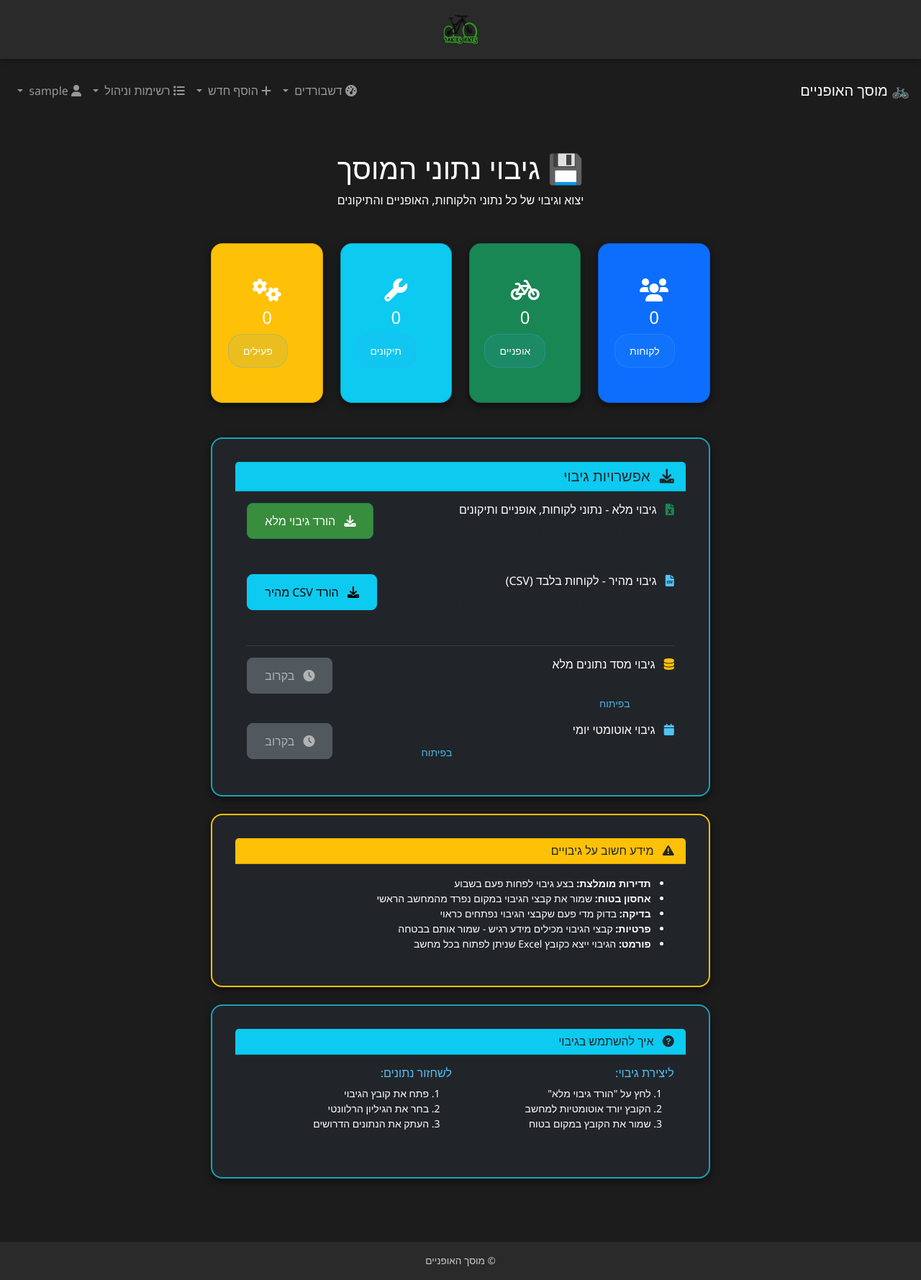
After one commit to Amikashkash/bike_garage, a Django app: page /backup/ in a window 1280 px wide. The commit adds this page. Shown: the whole page at 72% size. Run offline with Django 5.2, Linux system fonts and the light colour scheme; the visitor is signed in with stand-in values (Sample User, id 1); data that the repository does not hold is empty.

Commit message:
backup option

```diff
--- /dev/null
+++ b/workshop/templates/workshop/backup_menu.html
@@ -0,0 +1,223 @@
+{% extends 'workshop/base.html' %}
+
+{% block title %}גיבוי נתונים{% endblock %}
+
+{% block content %}
+<div class="text-center mt-4 mb-5">
+    <h1 class="text-white">💾 גיבוי נתוני המוסך</h1>
+    <p class="text-white">יצוא וגיבוי של כל נתוני הלקוחות, האופניים והתיקונים</p>
+</div>
+
+<div class="row">
+    <div class="col-md-8 mx-auto">
+        <!-- סטטיסטיקות כלליות -->
+        <div class="row mb-4">
+            <div class="col-md-3">
+                <div class="card bg-primary text-white text-center">
+                    <div class="card-body">
+                        <i class="fas fa-users fa-2x mb-2"></i>
+                        <h4>{{ customers_count }}</h4>
+                        <small>לקוחות</small>
+                    </div>
+                </div>
+            </div>
+            <div class="col-md-3">
+                <div class="card bg-success text-white text-center">
+                    <div class="card-body">
+                        <i class="fas fa-bicycle fa-2x mb-2"></i>
+                        <h4>{{ bikes_count }}</h4>
+                        <small>אופניים</small>
+                    </div>
+                </div>
+            </div>
+            <div class="col-md-3">
+                <div class="card bg-info text-white text-center">
+                    <div class="card-body">
+                        <i class="fas fa-wrench fa-2x mb-2"></i>
+                        <h4>{{ repairs_count }}</h4>
+                        <small>תיקונים</small>
+                    </div>
+                </div>
+            </div>
+            <div class="col-md-3">
+                <div class="card bg-warning text-white text-center">
+                    <div class="card-body">
+                        <i class="fas fa-cogs fa-2x mb-2"></i>
+                        <h4>{{ active_repairs }}</h4>
+                        <small>פעילים</small>
+                    </div>
+                </div>
+            </div>
+        </div>
+
+        <!-- אפשרויות גיבוי -->
+        <div class="card bg-dark border-info mb-4">
+            <div class="card-header bg-info text-dark">
+                <h5 class="mb-0">
+                    <i class="fas fa-download me-2"></i>
+                    אפשרויות גיבוי
+                </h5>
+            </div>
+            <div class="card-body">
+                <!-- גיבוי מלא לקוחות -->
+                <div class="row mb-4">
+                    <div class="col-md-8">
+                        <h6 class="text-white">
+                            <i class="fas fa-file-excel text-success me-2"></i>
+                            גיבוי מלא - נתוני לקוחות, אופניים ותיקונים
+                        </h6>
+                        <p class="text-muted mb-0">
+                            קובץ Excel עם 4 גיליונות: לקוחות, אופניים, תיקונים וסטטיסטיקות.
+                            כולל את כל הנתונים במערכת.
+                        </p>
+                    </div>
+                    <div class="col-md-4 text-end">
+                        <a href="{% url 'backup_customer_data' %}" class="btn btn-success btn-lg">
+                            <i class="fas fa-download me-2"></i>
+                            הורד גיבוי מלא
+                        </a>
+                    </div>
+                </div>
+
+                <!-- גיבוי CSV פשוט -->
+                <div class="row mb-4">
+                    <div class="col-md-8">
+                        <h6 class="text-white">
+                            <i class="fas fa-file-csv text-info me-2"></i>
+                            גיבוי מהיר - לקוחות בלבד (CSV)
+                        </h6>
+                        <p class="text-muted mb-0">
+                            קובץ CSV פשוט עם נתוני לקוחות בסיסיים. מתאים לייבוא לתוכנות אחרות
+                            או לעיון מהיר.
+                        </p>
+                    </div>
+                    <div class="col-md-4 text-end">
+                        <a href="{% url 'backup_customers_csv' %}" class="btn btn-info btn-lg">
+                            <i class="fas fa-download me-2"></i>
+                            הורד CSV מהיר
+                        </a>
+                    </div>
+                </div>
+
+                <!-- הפרדה -->
+                <hr class="border-secondary">
+
+                <!-- אפשרויות נוספות (לעתיד) -->
+                <div class="row mb-3">
+                    <div class="col-md-8">
+                        <h6 class="text-white">
+                            <i class="fas fa-database text-warning me-2"></i>
+                            גיבוי מסד נתונים מלא
+                        </h6>
+                        <p class="text-muted mb-0">
+                            גיבוי טכני מלא של מסד הנתונים (דורש הרשאות מנהל מערכת).
+                            <small class="text-info">בפיתוח</small>
+                        </p>
+                    </div>
+                    <div class="col-md-4 text-end">
+                        <button class="btn btn-secondary btn-lg" disabled>
+                            <i class="fas fa-clock me-2"></i>
+                            בקרוב
+                        </button>
+                    </div>
+                </div>
+
+                <div class="row">
+                    <div class="col-md-8">
+                        <h6 class="text-white">
+                            <i class="fas fa-calendar text-info me-2"></i>
+                            גיבוי אוטומטי יומי
+                        </h6>
+                        <p class="text-muted mb-0">
+                            הגדרת גיבויים אוטומטיים שיופעלו באופן קבוע.
+                            <small class="text-info">בפיתוח</small>
+                        </p>
+                    </div>
+                    <div class="col-md-4 text-end">
+                        <button class="btn btn-secondary btn-lg" disabled>
+                            <i class="fas fa-clock me-2"></i>
+                            בקרוב
+                        </button>
+                    </div>
+                </div>
+            </div>
+        </div>
+
+        <!-- מידע חשוב -->
+        <div class="card bg-dark border-warning">
+            <div class="card-header bg-warning text-dark">
+                <h6 class="mb-0">
+                    <i class="fas fa-exclamation-triangle me-2"></i>
+                    מידע חשוב על גיבויים
+                </h6>
+            </div>
+            <div class="card-body">
+                <ul class="text-white mb-0" style="font-size: 14px;">
+                    <li><strong>תדירות מומלצת:</strong> בצע גיבוי לפחות פעם בשבוע</li>
+                    <li><strong>אחסון בטוח:</strong> שמור את קבצי הגיבוי במקום נפרד מהמחשב הראשי</li>
+                    <li><strong>בדיקה:</strong> בדוק מדי פעם שקבצי הגיבוי נפתחים כראוי</li>
+                    <li><strong>פרטיות:</strong> קבצי הגיבוי מכילים מידע רגיש - שמור אותם בבטחה</li>
+                    <li><strong>פורמט:</strong> הגיבוי ייצא כקובץ Excel שניתן לפתוח בכל מחשב</li>
+                </ul>
+            </div>
+        </div>
+
+        <!-- הוראות שימוש -->
+        <div class="card bg-dark border-info mt-4">
+            <div class="card-header bg-info text-dark">
+                <h6 class="mb-0">
+                    <i class="fas fa-question-circle me-2"></i>
+                    איך להשתמש בגיבוי
+                </h6>
+            </div>
+            <div class="card-body">
+                <div class="row">
+                    <div class="col-md-6">
+                        <h6 class="text-info">ליצירת גיבוי:</h6>
+                        <ol class="text-white" style="font-size: 14px;">
+                            <li>לחץ על "הורד גיבוי מלא"</li>
+                            <li>הקובץ יורד אוטומטיות למחשב</li>
+                            <li>שמור את הקובץ במקום בטוח</li>
+                        </ol>
+                    </div>
+                    <div class="col-md-6">
+                        <h6 class="text-info">לשחזור נתונים:</h6>
+                        <ol class="text-white" style="font-size: 14px;">
+                            <li>פתח את קובץ הגיבוי</li>
+                            <li>בחר את הגיליון הרלוונטי</li>
+                            <li>העתק את הנתונים הדרושים</li>
+                        </ol>
+                    </div>
+                </div>
+            </div>
+        </div>
+    </div>
+</div>
+
+<style>
+.card {
+    transition: transform 0.2s;
+}
+
+.card:hover {
+    transform: translateY(-2px);
+}
+
+.btn-lg {
+    padding: 12px 24px;
+    font-size: 16px;
+}
+
+.card-body i.fa-2x {
+    margin-bottom: 10px;
+}
+
+.border-info {
+    border-color: #17a2b8 !important;
+}
+
+.border-warning {
+    border-color: #ffc107 !important;
+}
+</style>
+{% endblock %}
--- a/workshop/templates/workshop/base.html
+++ b/workshop/templates/workshop/base.html
@@ -164,6 +164,7 @@
                                     <li><a class="dropdown-item" href="{% url 'link_customer_user' %}"><i class="fas fa-link"></i> חיבור לקוחות</a></li>
                                     <li><a class="dropdown-item" href="{% url 'print_labels_menu' %}"><i class="fas fa-print"></i> הדפסת מדבקות</a></li>
                                     <li><hr class="dropdown-divider"></li>
+                                    <li><a class="dropdown-item" href="{% url 'backup_menu' %}"><i class="fas fa-download"></i> גיבוי נתונים</a></li>
                                     <li><a class="dropdown-item" href="/admin/"><i class="fas fa-cog"></i> ניהול מתקדם</a></li>
                                 </ul>
                             </li>
--- a/workshop/templates/workshop/print_bike_label.html
+++ b/workshop/templates/workshop/print_bike_label.html
@@ -172,7 +172,7 @@
 
             <div class="info-row">
                 <span class="label-field">אופניים:</span>
-                <span class="field-value">{{ repair_job.bike.make }} {{ repair_job.bike.model|default:"" }}</span>
+                <span class="field-value">{{ repair_job.bike.brand }} {{ repair_job.bike.model|default:"" }}</span>
             </div>
 
             {% if repair_job.bike.color %}
--- a/workshop/templates/workshop/print_labels_menu.html
+++ b/workshop/templates/workshop/print_labels_menu.html
@@ -58,7 +58,7 @@
                                 <div class="info-row mb-2">
                                     <small class="text-muted">
                                         <i class="fas fa-bicycle me-1"></i>
-                                        <strong>אופניים:</strong> {{ repair.bike.make }} {{ repair.bike.model|default:"" }}
+                                        <strong>אופניים:</strong> {{ repair.bike.brand }} {{ repair.bike.model|default:"" }}
                                         {% if repair.bike.color %} - {{ repair.bike.color }}{% endif %}
                                     </small>
                                 </div>
--- a/workshop/urls.py
+++ b/workshop/urls.py
@@ -41,6 +41,11 @@ urlpatterns = [
     path('repair/<int:repair_id>/print-label/', views.print_bike_label, name='print_bike_label'),
     path('print-labels/', views.print_labels_menu, name='print_labels_menu'),
 
+    # Backup system
+    path('backup/', views.backup_menu, name='backup_menu'),
+    path('backup/customers/', views.backup_customer_data, name='backup_customer_data'),
+    path('backup/customers-csv/', views.backup_customers_csv, name='backup_customers_csv'),
+
     # Customer approval
     path('repair/<int:repair_id>/approve/', views.customer_approval, name='customer_approval'),
 
--- a/workshop/views.py
+++ b/workshop/views.py
@@ -1436,3 +1436,230 @@ def print_labels_menu(request):
         'repairs_by_status': repairs_by_status,
         'total_repairs': active_repairs.count(),
     })
+
+
+@login_required
+@manager_required
+def backup_customer_data(request):
+    """גיבוי נתוני לקוחות - יצוא לקובץ Excel"""
+    import openpyxl
+    from openpyxl.utils import get_column_letter
+    from openpyxl.styles import Font, PatternFill, Alignment
+    from django.http import HttpResponse
+    from datetime import datetime
+    import io
+
+    # יצירת workbook חדש
+    wb = openpyxl.Workbook()
+
+    # גיליון לקוחות
+    ws_customers = wb.active
+    ws_customers.title = "לקוחות"
+
+    # כותרות עבור גיליון לקוחות
+    customer_headers = [
+        'מספר לקוח', 'שם', 'טלפון', 'אימייל',
+        'תאריך הרשמה', 'משתמש מקושר', 'הערות'
+    ]
+
+    # הוספת כותרות
+    for col, header in enumerate(customer_headers, 1):
+        cell = ws_customers.cell(row=1, column=col, value=header)
+        cell.font = Font(bold=True)
+        cell.fill = PatternFill(start_color="366092", end_color="366092", fill_type="solid")
+        cell.font = Font(bold=True, color="FFFFFF")
+        cell.alignment = Alignment(horizontal="center")
+
+    # הוספת נתוני לקוחות
+    customers = Customer.objects.select_related('user').all().order_by('name')
+    for row, customer in enumerate(customers, 2):
+        ws_customers.cell(row=row, column=1, value=customer.id)
+        ws_customers.cell(row=row, column=2, value=customer.name)
+        ws_customers.cell(row=row, column=3, value=customer.phone or '')
+        ws_customers.cell(row=row, column=4, value=customer.email or '')
+        ws_customers.cell(row=row, column=5, value=customer.created_at.strftime('%d/%m/%Y %H:%M') if hasattr(customer, 'created_at') else '')
+        ws_customers.cell(row=row, column=6, value=customer.user.username if customer.user else 'לא מקושר')
+        ws_customers.cell(row=row, column=7, value=getattr(customer, 'notes', '') or '')
+
+    # התאמת רוחב עמודות
+    for col in range(1, len(customer_headers) + 1):
+        ws_customers.column_dimensions[get_column_letter(col)].width = 15
+
+    # גיליון אופניים
+    ws_bikes = wb.create_sheet(title="אופניים")
+    bike_headers = [
+        'מספר אופניים', 'מספר לקוח', 'שם לקוח', 'מותג', 'דגם',
+        'צבע', 'הערות'
+    ]
+
+    for col, header in enumerate(bike_headers, 1):
+        cell = ws_bikes.cell(row=1, column=col, value=header)
+        cell.font = Font(bold=True)
+        cell.fill = PatternFill(start_color="70AD47", end_color="70AD47", fill_type="solid")
+        cell.font = Font(bold=True, color="FFFFFF")
+        cell.alignment = Alignment(horizontal="center")
+
+    bikes = Bike.objects.select_related('customer').all().order_by('customer__name', 'brand')
+    for row, bike in enumerate(bikes, 2):
+        ws_bikes.cell(row=row, column=1, value=bike.id)
+        ws_bikes.cell(row=row, column=2, value=bike.customer.id)
+        ws_bikes.cell(row=row, column=3, value=bike.customer.name)
+        ws_bikes.cell(row=row, column=4, value=bike.brand or '')
+        ws_bikes.cell(row=row, column=5, value=bike.model or '')
+        ws_bikes.cell(row=row, column=6, value=bike.color or '')
+        ws_bikes.cell(row=row, column=7, value=getattr(bike, 'notes', '') or '')
+
+    for col in range(1, len(bike_headers) + 1):
+        ws_bikes.column_dimensions[get_column_letter(col)].width = 15
+
+    # גיליון תיקונים
+    ws_repairs = wb.create_sheet(title="תיקונים")
+    repair_headers = [
+        'מספר תיקון', 'מספר אופניים', 'שם לקוח', 'אופניים', 'בעיה',
+        'אבחון', 'סטטוס', 'מכונאי', 'תאריך קבלה', 'תאריך אבחון',
+        'מחיר כולל', 'הערות'
+    ]
+
+    for col, header in enumerate(repair_headers, 1):
+        cell = ws_repairs.cell(row=1, column=col, value=header)
+        cell.font = Font(bold=True)
+        cell.fill = PatternFill(start_color="D83B01", end_color="D83B01", fill_type="solid")
+        cell.font = Font(bold=True, color="FFFFFF")
+        cell.alignment = Alignment(horizontal="center")
+
+    repairs = RepairJob.objects.select_related(
+        'bike', 'bike__customer', 'assigned_mechanic'
+    ).prefetch_related('repair_items').all().order_by('-created_at')
+
+    for row, repair in enumerate(repairs, 2):
+        ws_repairs.cell(row=row, column=1, value=repair.id)
+        ws_repairs.cell(row=row, column=2, value=repair.bike.id)
+        ws_repairs.cell(row=row, column=3, value=repair.bike.customer.name)
+        ws_repairs.cell(row=row, column=4, value=f"{repair.bike.brand} {repair.bike.model or ''}".strip())
+        ws_repairs.cell(row=row, column=5, value=repair.problem_description or '')
+        ws_repairs.cell(row=row, column=6, value=repair.diagnosis or '')
+        ws_repairs.cell(row=row, column=7, value=repair.get_status_display())
+        ws_repairs.cell(row=row, column=8, value=repair.assigned_mechanic.get_full_name() if repair.assigned_mechanic else '')
+        ws_repairs.cell(row=row, column=9, value=repair.created_at.strftime('%d/%m/%Y %H:%M'))
+        ws_repairs.cell(row=row, column=10, value=repair.diagnosed_at.strftime('%d/%m/%Y %H:%M') if repair.diagnosed_at else '')
+
+        # חישוב מחיר כולל
+        total_price = sum(item.price for item in repair.repair_items.all())
+        ws_repairs.cell(row=row, column=11, value=total_price)
+
+        # הערות מפעולות התיקון
+        repair_notes = '; '.join([item.notes for item in repair.repair_items.all() if item.notes])
+        ws_repairs.cell(row=row, column=12, value=repair_notes or '')
+
+    for col in range(1, len(repair_headers) + 1):
+        ws_repairs.column_dimensions[get_column_letter(col)].width = 15
+
+    # גיליון סטטיסטיקות
+    ws_stats = wb.create_sheet(title="סטטיסטיקות")
+
+    # כותרת
+    ws_stats.cell(row=1, column=1, value="דוח סטטיסטיקות - גיבוי נתונים")
+    ws_stats.cell(row=1, column=1).font = Font(bold=True, size=16)
+    ws_stats.cell(row=2, column=1, value=f"נוצר ב: {datetime.now().strftime('%d/%m/%Y %H:%M')}")
+
+    # סטטיסטיקות
+    stats = [
+        ("סך הכל לקוחות:", customers.count()),
+        ("לקוחות עם משתמש מקושר:", customers.filter(user__isnull=False).count()),
+        ("לקוחות ללא משתמש:", customers.filter(user__isnull=True).count()),
+        ("סך הכל אופניים:", bikes.count()),
+        ("סך הכל תיקונים:", repairs.count()),
+        ("תיקונים פעילים:", repairs.filter(status__in=['reported', 'diagnosed', 'approved', 'in_progress']).count()),
+        ("תיקונים שהושלמו:", repairs.filter(status__in=['completed', 'delivered']).count()),
+    ]
+
+    for i, (label, value) in enumerate(stats, 4):
+        ws_stats.cell(row=i, column=1, value=label)
+        ws_stats.cell(row=i, column=2, value=value)
+        ws_stats.cell(row=i, column=1).font = Font(bold=True)
+
+    # התאמת רוחב עמודות
+    ws_stats.column_dimensions['A'].width = 25
+    ws_stats.column_dimensions['B'].width = 15
+
+    # שמירה לזיכרון
+    output = io.BytesIO()
+    wb.save(output)
+    output.seek(0)
+
+    # יצירת תגובה להורדה
+    response = HttpResponse(
+        output.getvalue(),
+        content_type='application/vnd.openxmlformats-officedocument.spreadsheetml.sheet'
+    )
+
+    filename = f"backup_customers_{datetime.now().strftime('%Y%m%d_%H%M%S')}.xlsx"
+    response['Content-Disposition'] = f'attachment; filename="{filename}"'
+
+    return response
+
+
+@login_required
+@manager_required
+def backup_menu(request):
+    """תפריט גיבויים - אפשרויות גיבוי שונות"""
+
+    # סטטיסטיקות לתצוגה
+    customers_count = Customer.objects.count()
+    bikes_count = Bike.objects.count()
+    repairs_count = RepairJob.objects.count()
+    active_repairs = RepairJob.objects.filter(
+        status__in=['reported', 'diagnosed', 'approved', 'in_progress']
+    ).count()
+
+    context = {
+        'customers_count': customers_count,
+        'bikes_count': bikes_count,
+        'repairs_count': repairs_count,
+        'active_repairs': active_repairs,
+    }
+
+    return render(request, 'workshop/backup_menu.html', context)
+
+
+@login_required
+@manager_required
+def backup_customers_csv(request):
+    """גיבוי לקוחות פשוט בפורמט CSV"""
+    import csv
+    from django.http import HttpResponse
+    from datetime import datetime
+
+    response = HttpResponse(content_type='text/csv; charset=utf-8')
+    filename = f"customers_backup_{datetime.now().strftime('%Y%m%d_%H%M%S')}.csv"
+    response['Content-Disposition'] = f'attachment; filename="{filename}"'
+
+    # הוספת BOM עבור UTF-8 כדי שExcel יזהה עברית
+    response.write('\ufeff')
+
+    writer = csv.writer(response)
+
+    # כותרות
+    writer.writerow([
+        'מספר לקוח', 'שם', 'טלפון', 'אימייל',
+        'משתמש מקושר', 'מספר אופניים', 'סה"כ תיקונים'
+    ])
+
+    # נתוני לקוחות
+    customers = Customer.objects.select_related('user').prefetch_related('bikes', 'bikes__repairjob_set').all()
+
+    for customer in customers:
+        bikes_count = customer.bikes.count()
+        repairs_count = sum(bike.repairjob_set.count() for bike in customer.bikes.all())
+
+        writer.writerow([
+            customer.id,
+            customer.name,
+            customer.phone or '',
+            customer.email or '',
+            customer.user.username if customer.user else 'לא מקושר',
+            bikes_count,
+            repairs_count
+        ])
+
+    return response
```
Also changed, not shown: workshop/templates/workshop/customer_list.html (+12 -2 lines), workshop/templates/workshop/manager_dashboard.html (+16 -2 lines).
